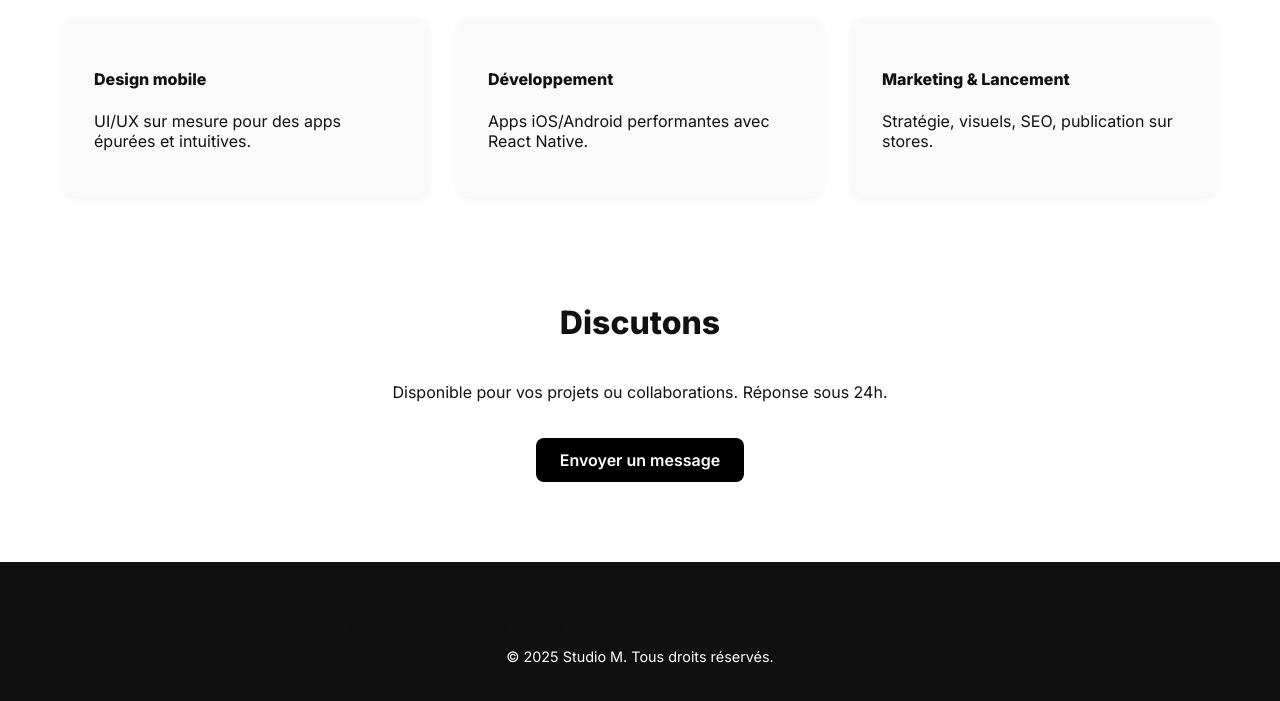
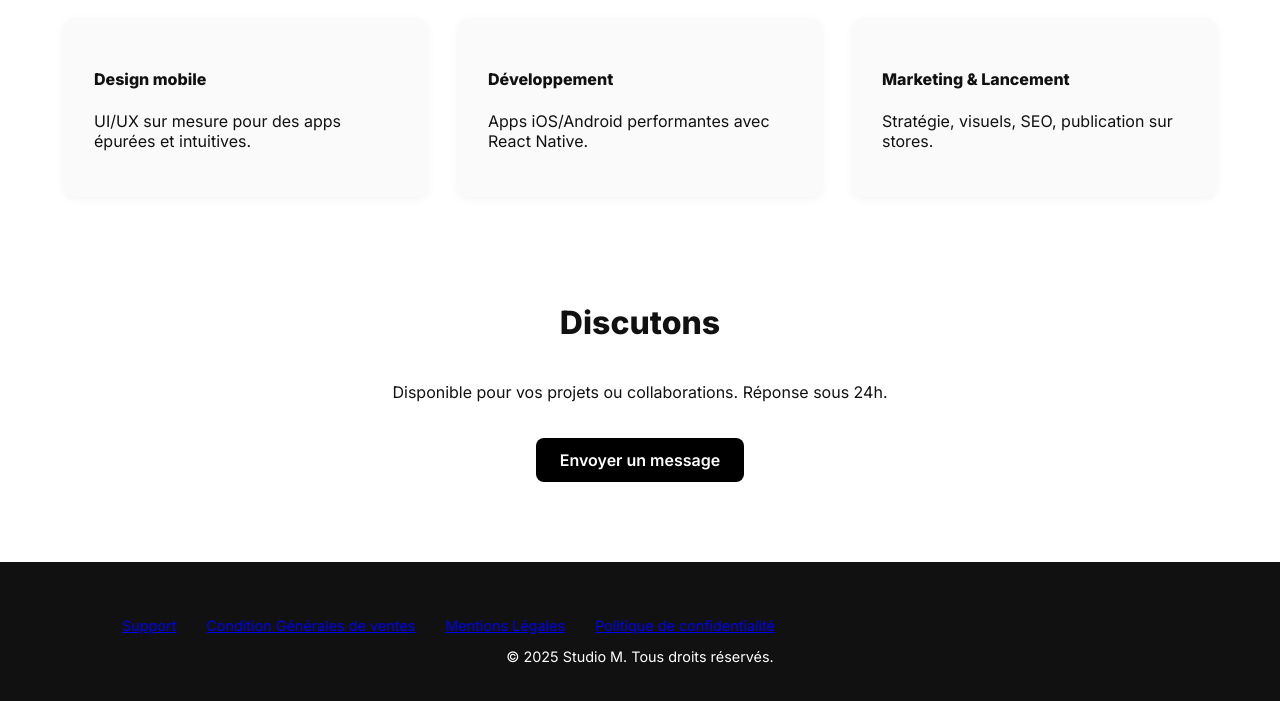
Before and after one commit to AdrienM2b/studio-m, a plain HTML site: page index.html in a window 1280 px wide. Shown: the part 542-1243 px from the top of the page. Drawn offline with Linux system fonts and the light colour scheme.

Commit message:
delete link color

```diff
--- a/style.css
+++ b/style.css
@@ -36,11 +36,7 @@ nav ul {
   list-style: none;
 }
 
-nav ul li a {
-  text-decoration: none;
-  color: #111;
-  font-weight: 500;
-}
+
 
 .hero {
   display: flex;
```
